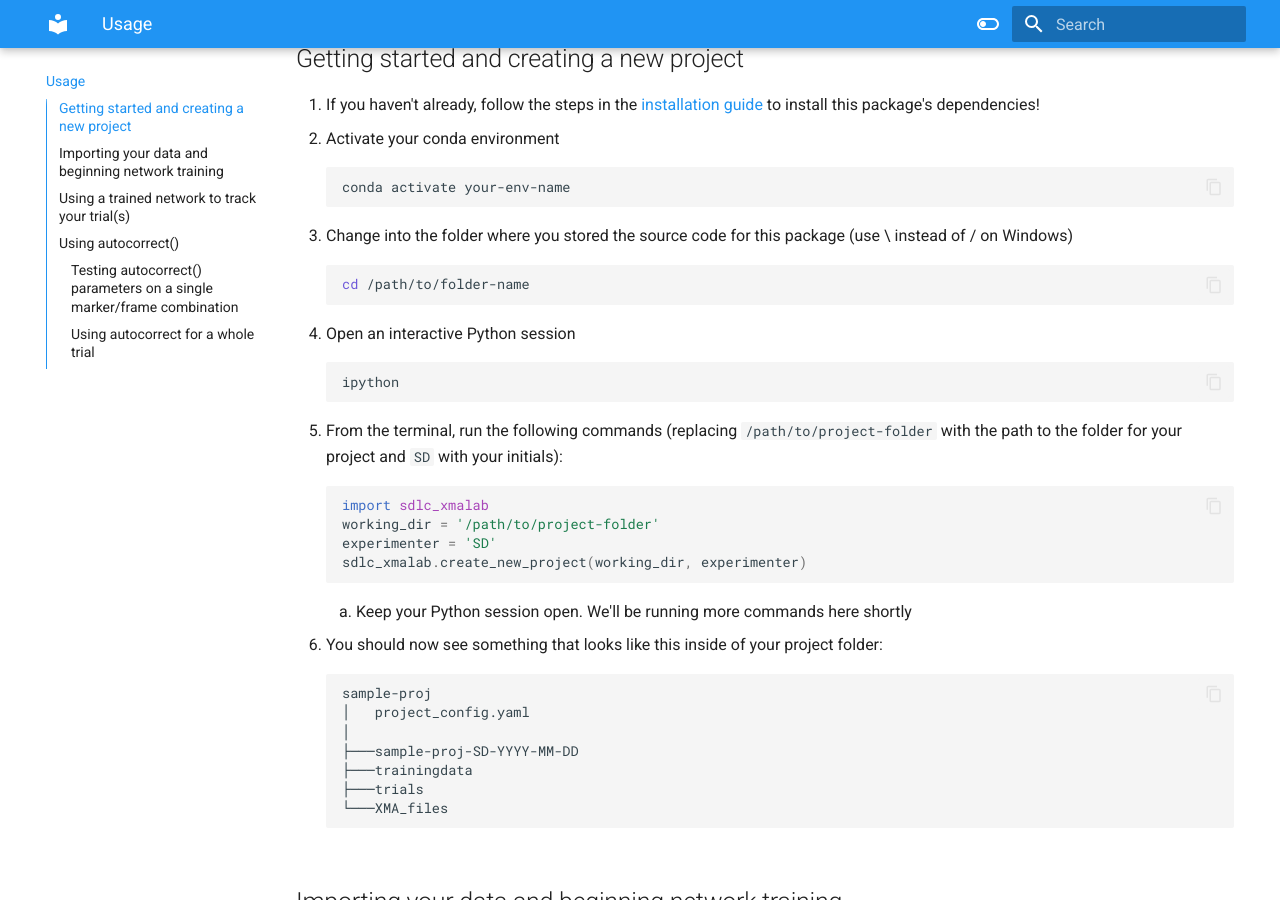
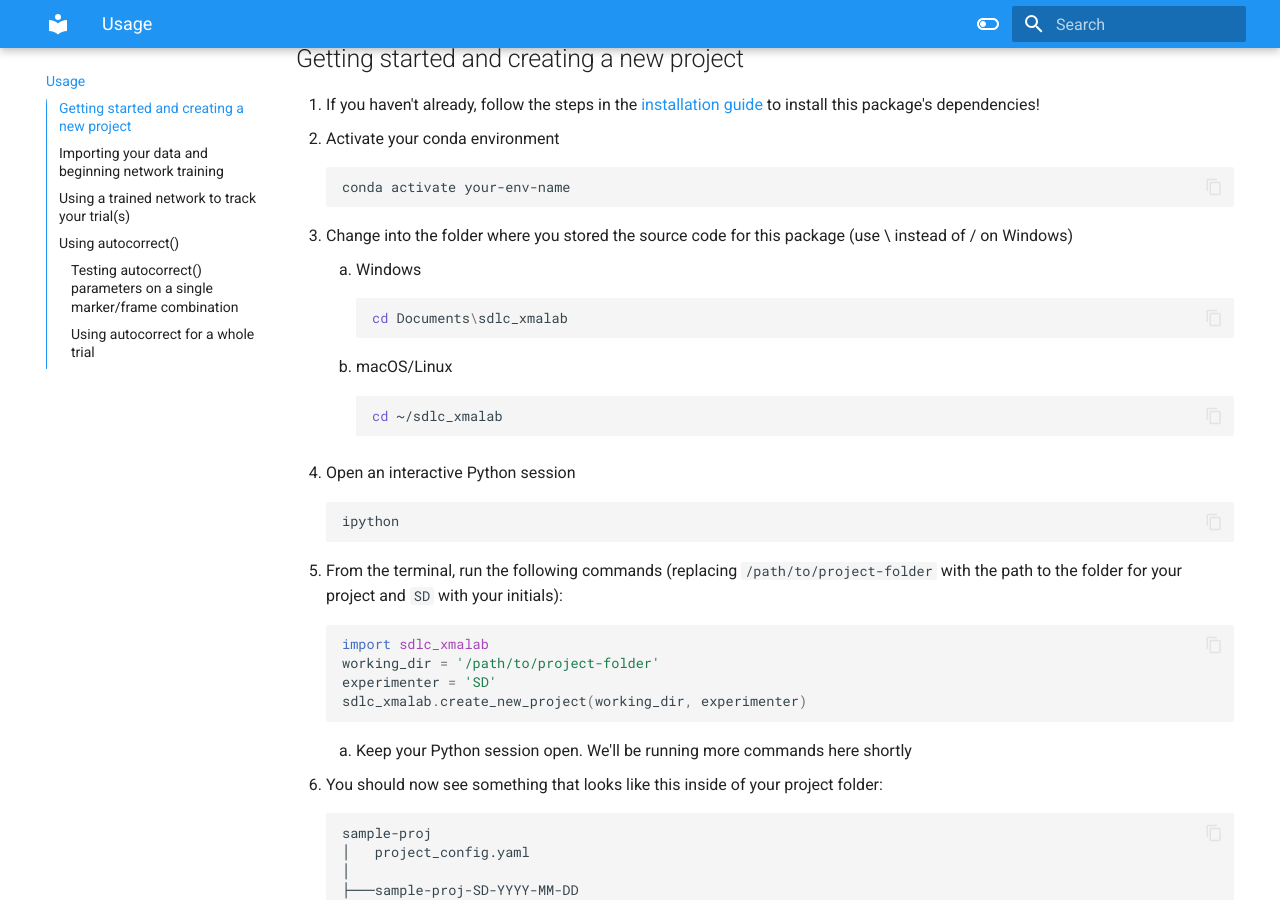
Before and after one commit to sam-delap/deepxromm, an MkDocs documentation site: the page built from docs/usage.md, in a window 1280 px wide and 900 px high, scrolled down 369 px. Built offline with MkDocs 1.6.1 and Material for MkDocs 9.7.7, drawn with Linux system fonts in a browser that asks for light colours.

Commit message:
Providing example usage in Windows and Linux

````diff
--- a/docs/usage.md
+++ b/docs/usage.md
@@ -12,9 +12,14 @@ There are two ways to use this package. You can either:
     conda activate your-env-name
     ```
 1. Change into the folder where you stored the source code for this package (use \ instead of / on Windows)
-    ```bash
-    cd /path/to/folder-name
-    ```
+    1. Windows
+        ```powershell
+        cd Documents\sdlc_xmalab
+        ```
+    2. macOS/Linux
+        ```bash
+        cd ~/sdlc_xmalab
+        ```
 1. Open an interactive Python session
     ```bash
     ipython
````
